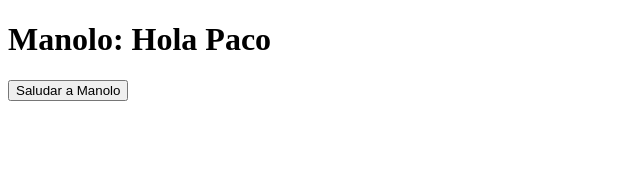
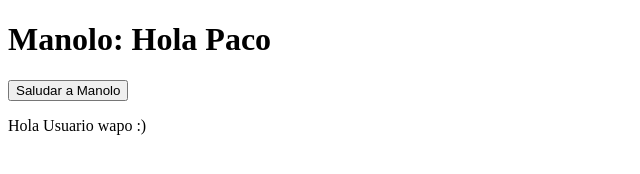
Before and after one commit to byMarkky/primerRepo, a plain HTML site: page index.html in a window 1280 px wide. Shown: the whole page, without its empty margins (0-640 px from the left). Drawn offline with Linux system fonts and the light colour scheme.

Commit message:
Editado en github

```diff
--- a/index.html
+++ b/index.html
@@ -9,6 +9,7 @@
     <h1 class="manolo"><strong>Manolo: </strong>Hola Paco</h1>
     <h1 class="paco" id="paco"></h1>
     <button onclick="saludar()">Saludar a Manolo</button>
+    <p>Hola Usuario wapo :)</p>
 
     <script src="index.js"></script>
 </body>
```
